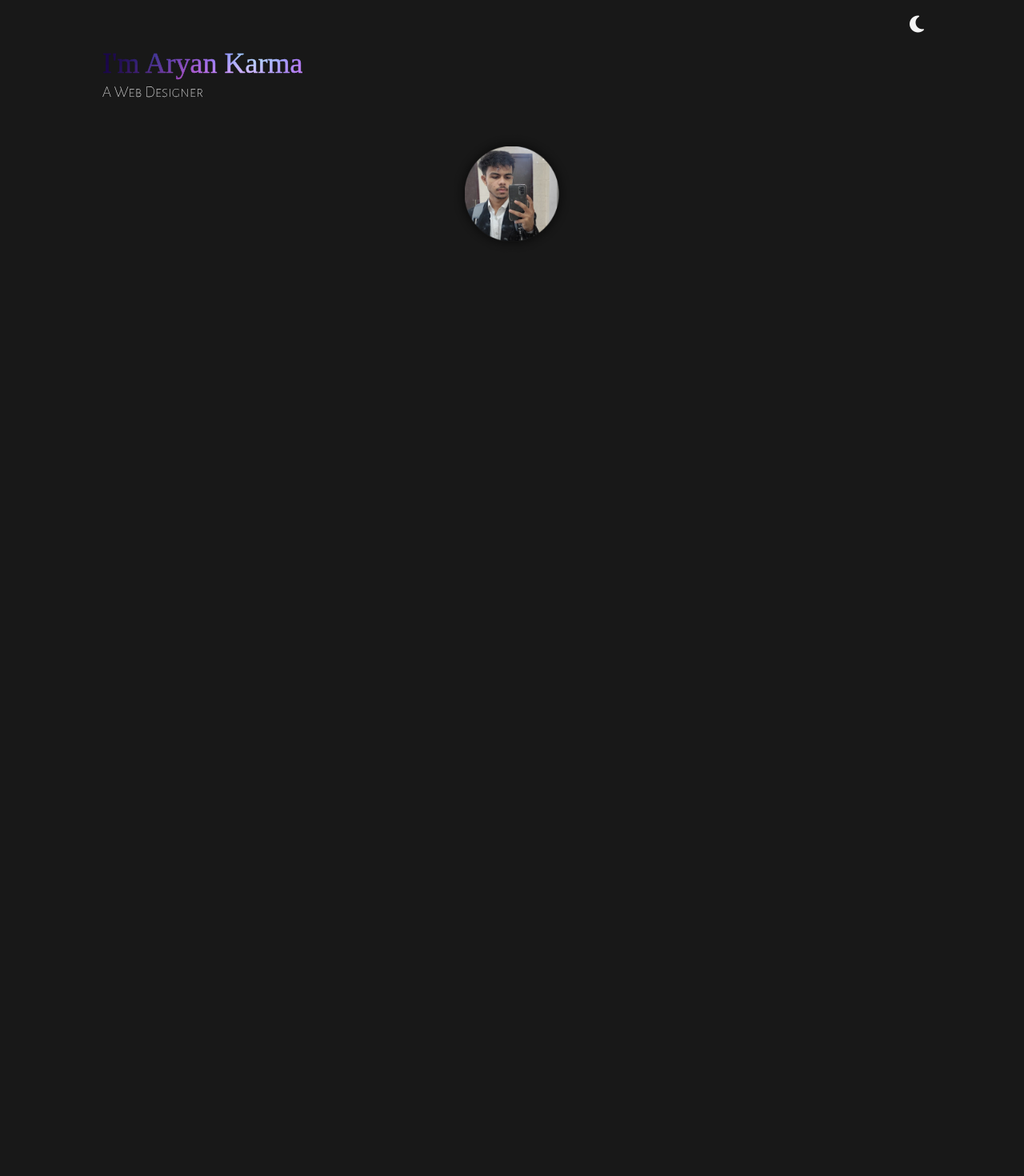
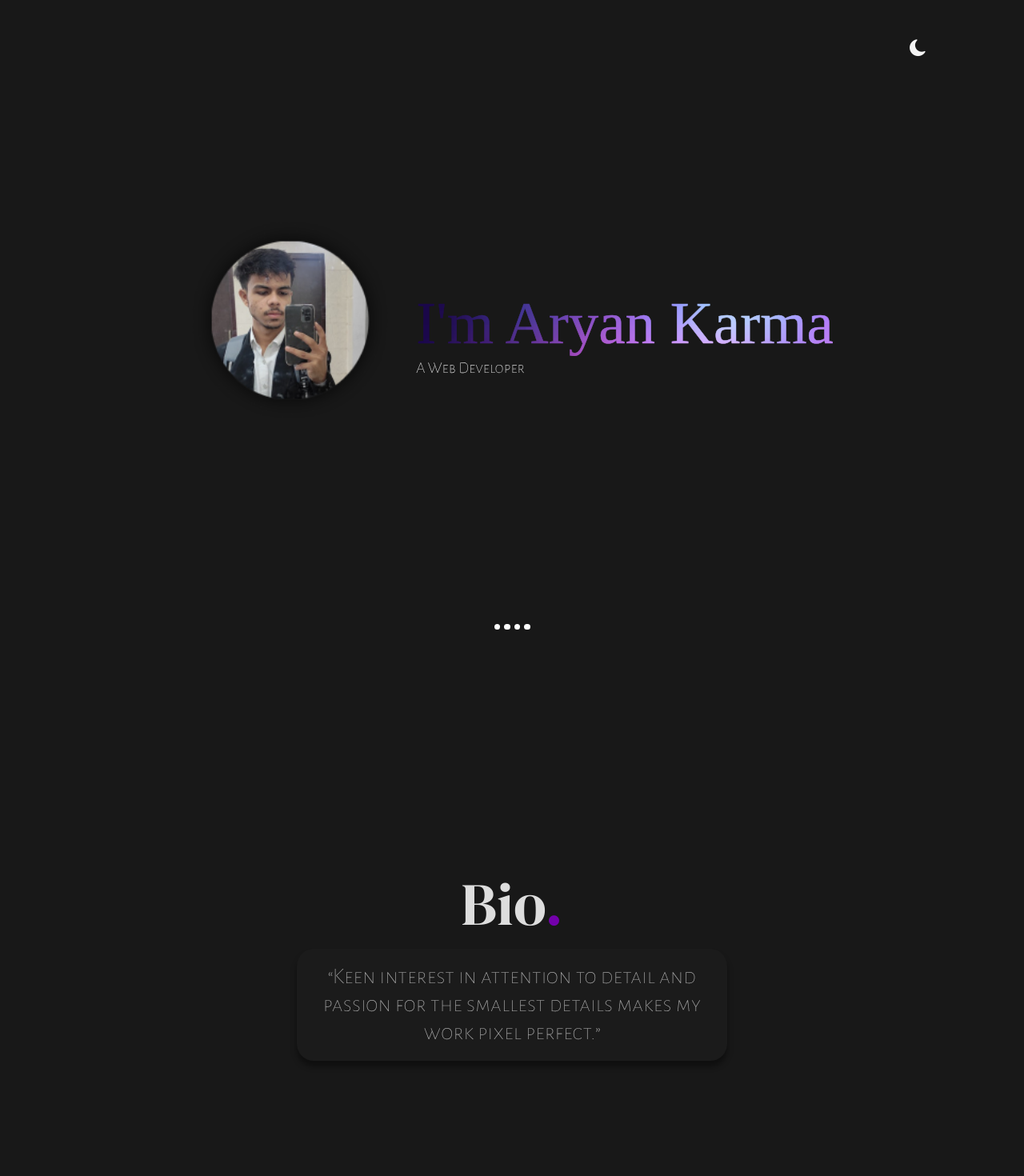
Before and after one commit to Aryankarma/Personal-Portfolio-backup, a React (Vite) app in the folder Personal Portfolio/: page / in a window 1280 px wide. Shown: the top 1470 px of the page at 80% size. Before the commit the page ends 800 px from the top, so only its background shows below. Built offline with nearby package versions, Linux system fonts and the light colour scheme; a web font is replaced by a local one.

Commit message:
two desktop pages complete

```diff
--- a/Personal Portfolio/components/TextAnimation.jsx
+++ b/Personal Portfolio/components/TextAnimation.jsx
@@ -55,4 +55,56 @@ function TextAnimation() {
   );
 }
 
-export default TextAnimation
+// export default TextAnimation
+export default TextAnimation2;
+
+
+function TextAnimation2() {
+  const [part, setPart] = useState("");
+  let i = 0;
+  let offset = 0;
+  let forwards = true;
+  let skipCount = 0;
+  const skipDelay = 15;
+
+  const wordFlick = () => {
+    const animate = () => {
+      if (forwards) {
+        if (offset >= words[i].length) {
+          ++skipCount;
+          if (skipCount === skipDelay) {
+            forwards = false;
+            skipCount = 0;
+          }
+        }
+      } else {
+        if (offset === 0) {
+          forwards = true;
+          i++;
+          offset = 0;
+          if (i >= words.length) {
+            i = 0;
+          }
+        }
+      }
+      const currentPart = words[i].substr(0, offset);
+      if (skipCount === 0) {
+        if (forwards) {
+          offset++;
+        } else {
+          offset--;
+        }
+      }
+      setPart(currentPart);
+      requestAnimationFrame(animate);
+    };
+
+    animate();
+  };
+
+  useEffect(() => {
+    wordFlick();
+  }, []); // Run once when the component mounts
+
+  return <div id="subhead">{part}</div>;
+}
--- a/Personal Portfolio/index.html
+++ b/Personal Portfolio/index.html
@@ -15,6 +15,11 @@
     <link rel="preconnect" href="https://fonts.gstatic.com" crossorigin>
     <link href="https://fonts.googleapis.com/css2?family=Alegreya+Sans+SC:wght@100&family=Arizonia&display=swap" rel="stylesheet">
 
+    <!-- DM Serif Display font -->
+    <link rel="preconnect" href="https://fonts.googleapis.com">
+    <link rel="preconnect" href="https://fonts.gstatic.com" crossorigin>
+    <link href="https://fonts.googleapis.com/css2?family=DM+Serif+Display&display=swap" rel="stylesheet">
+
     <!-- font awesome cdn -->
     <link rel="stylesheet" href="https://cdnjs.cloudflare.com/ajax/libs/font-awesome/6.5.1/css/all.min.css"
     integrity="sha512-DTOQO9RWCH3ppGqcWaEA1BIZOC6xxalwEsw9c2QQeAIftl+Vegovlnee1c9QX4TctnWMn13TZye+giMm8e2LwA==" crossorigin="anonymous" referrerpolicy="no-referrer" />
--- a/Personal Portfolio/src/App.css
+++ b/Personal Portfolio/src/App.css
@@ -5,32 +5,36 @@
   color: rgba(255, 255, 255, 0.95);
   background-color: #181818;
 
-
-
   font-synthesis: none;
   text-rendering: optimizeLegibility;
   -webkit-font-smoothing: antialiased;
   -moz-osx-font-smoothing: grayscale;
 }
 
-a{
+/* font-family: 'DM Serif Display', serif; */
 
-}
-a:hover {
-
-}
 body{
   margin: 0;
   padding: 0;
   display: flex;
   place-items: center;
   min-height: 100vh;
-  overflow: hidden;
+  overflow-x: hidden;
 }
-
+.page{
+  height: 100vh;
+  width: 100vw;
+  display: flex;
+  align-items: center;
+  justify-content: center;
+  flex-direction: column;
+  position: relative;
+}
 .nav{
+  position: absolute;
+  top: 0;
   width: 100%;
-  height: 60px;
+  height: 120px;
   display: flex;
   align-items: center;
 }
@@ -38,12 +42,14 @@ body{
   margin-left: auto;
   margin-right: 10%;
   transform: scale(1.5);
+  rotate: -15deg;
 }
 .headProfile{
+  width: 100%;
   display: flex;
   justify-content: center;
   align-items: center;
-  flex-direction: column;
+  flex-direction: row-reverse;
   gap: 2rem;
 }
 #headContainer{
@@ -64,21 +70,23 @@ body{
   background-repeat: no-repeat;
   -webkit-background-clip: text;
   font-family: 'Arizonia', cursive;
-  font-size: 36px;
+  font-size: 75px;
   line-height: 1.1;
   -webkit-text-stroke: .03rem transparent;
 }
+#imaryan::selection{
+  background-color: rgba(0, 0, 0, 0.5);
+  color: inherit;
+}
+
 #profileContainer{
   display: flex;
   justify-content: center;
   align-items: center;
 }
-#profileContainer, #headContainer{
-  width: 80%;
-}
 #profileContainer img{
-  height: 150px;
-  width: 150px;
+  height: 250px;
+  width: 250px;
   border-radius: 100%;
 }
 #subhead{
@@ -87,21 +95,136 @@ body{
   -webkit-text-stroke: white .01rem;
   color: #B7B7B7;
 }
-
+.hr{
+  position: absolute;
+  bottom: 0;
+  display: flex;
+  flex-direction: row;
+  gap: 5px;
+  margin-bottom: 1%;
+}
+.circle{
+  background-color: white;
+  height: 7.5px;
+  width: 7.5px;
+  border-radius: 10px;
+}
 h1{
   margin: 0;
   font-size: 3.2em;
   line-height: 1.1;
   color: white;
 }
+.contentBox{
+  width: 42vw;
+  border-radius: 21px;
+  background: rgba(255, 255, 255, 0.01);
+  box-shadow: 0px 7px 7px 0px rgba(0, 0, 0, 0.40);
+}
+.content{
+  padding: 1.1rem 1rem;
+  margin:  0;
+  color: #B7B7B7;
+  text-align: center;
+  font-family: Alegreya Sans SC;
+  font-size: 28px;
+  font-weight: 500;
+  line-height: 125%;
+  -webkit-text-stroke: .005rem #b7b7b7;
+}
+.head{
+  color: #DDD;
+  text-align: center;
+  font-family: DM Serif Display;
+  font-size: 75px;
+  font-weight: 400;
+}
+#dotpurple{
+  color: #7300AB;
+}
 
-button {
+
+/* Media Queries */
+
+/* Small smartphones (iPhone 4, Galaxy S2, etc.) */
+@media only screen and (max-width : 475px){
+
+  .nav{
+    height: 60px;
+    position: static;
+  }
+  .page{
+    display:unset;
+    align-items: center;
+    justify-content: center;
+    height: unset;
+  }
+  .headProfile{
+    flex-direction: column;
+  }
+  #profileContainer img{
+    height: 150px;
+    width: 150px;
+  }
+  #imaryan{
+    font-size: 36px;
+  }
+  #profileContainer, #headContainer{
+    width: 80%;
+  }
+  #removeMobile{
+    display: none;
+  }
+  .contentBox{
+    width: 90%;
+    border-radius: 21px;
+    margin: 45px auto;
+  }
+  .content{
+    padding: 1.1rem 1rem;
+    margin:  0;
+    font-size: 22px;
+    line-height: 125%;
+    -webkit-text-stroke: .005rem #b7b7b7;
+  }
 
 }
-button:hover {
+
+
+/* Medium smartphones (iPhone 5, Galaxy S3, etc.) */
+@media only screen and (min-width : 640px){
+
+
 
 }
-button:focus,
-button:focus-visible {
+
+
+/* Large smartphones and small tablets (iPad mini, Nexus 7, etc.) */
+@media only screen and (min-width : 768px){
+
+
 
 }
+
+
+/* Medium tablets (iPad 2, Galaxy Tab 10.1, etc.) */
+@media only screen and (min-width : 1024px){
+
+
+
+}
+
+
+/* Large tablets and small laptops (MacBook Air 11", etc.) */
+@media only screen and (min-width : 1200px){
+
+
+
+}
+
+
+/* Large laptops and desktops (iMac 27", MacBook Pro 15", etc.) */
+@media only screen and (min-width : 1536px){
+
+
+}
--- a/Personal Portfolio/src/App.jsx
+++ b/Personal Portfolio/src/App.jsx
@@ -4,26 +4,51 @@ import TextAnimation from "../components/TextAnimation"
 function App() {
   return <>
 
+  <div className="page">
 
     <div className="nav">
       <i className="fa-solid fa-moon"></i>
     </div>
 
     <div className="headProfile">
-
       <div id='headContainer'>
         <div className="maskContainer">
           <span id='imaryan' >I'm Aryan Karma</span>
         </div>
-
-      {/* id subhead is given */}
-      <TextAnimation />
+        <TextAnimation /> {/* rendering component */}
       </div>
 
       <div id="profileContainer">
         <img src="/img/profilePicture.png" alt="profile picture" />
       </div>
+    </div>
 
+    <div id='removeMobile' className="hr">
+      <div className="circle"></div>
+      <div className="circle"></div>
+      <div className="circle"></div>
+      <div className="circle"></div>
+    </div>
+
+
+  </div>
+
+  <div className="page">
+
+    <div id='removeMobile' className="head">Bio<span id="dotpurple">.</span></div>
+
+    <div className="contentBox">
+      <p className='content'>
+      “Keen interest in attention to detail and passion for the smallest details makes my work pixel perfect.”
+      </p>
+    </div>
+
+    <div id='removeMobile' className="hr">
+      <div className="circle"></div>
+      <div className="circle"></div>
+      <div className="circle"></div>
+      <div className="circle"></div>
+    </div>
 
   </div>
 
--- a/Personal Portfolio/src/index.css
+++ b/Personal Portfolio/src/index.css
@@ -11,3 +11,17 @@
     background-color: black;
     color: white;
 }
+
+/* custom scroll bar */
+body::-webkit-scrollbar {
+    width: 6px;
+  }
+
+  body::-webkit-scrollbar-track {
+    background: #181818;
+  }
+
+  body::-webkit-scrollbar-thumb {
+    background-color: #202020;
+    border-radius: 20px;
+  }
```
Lines whose indentation alone changed are shown as unchanged.
